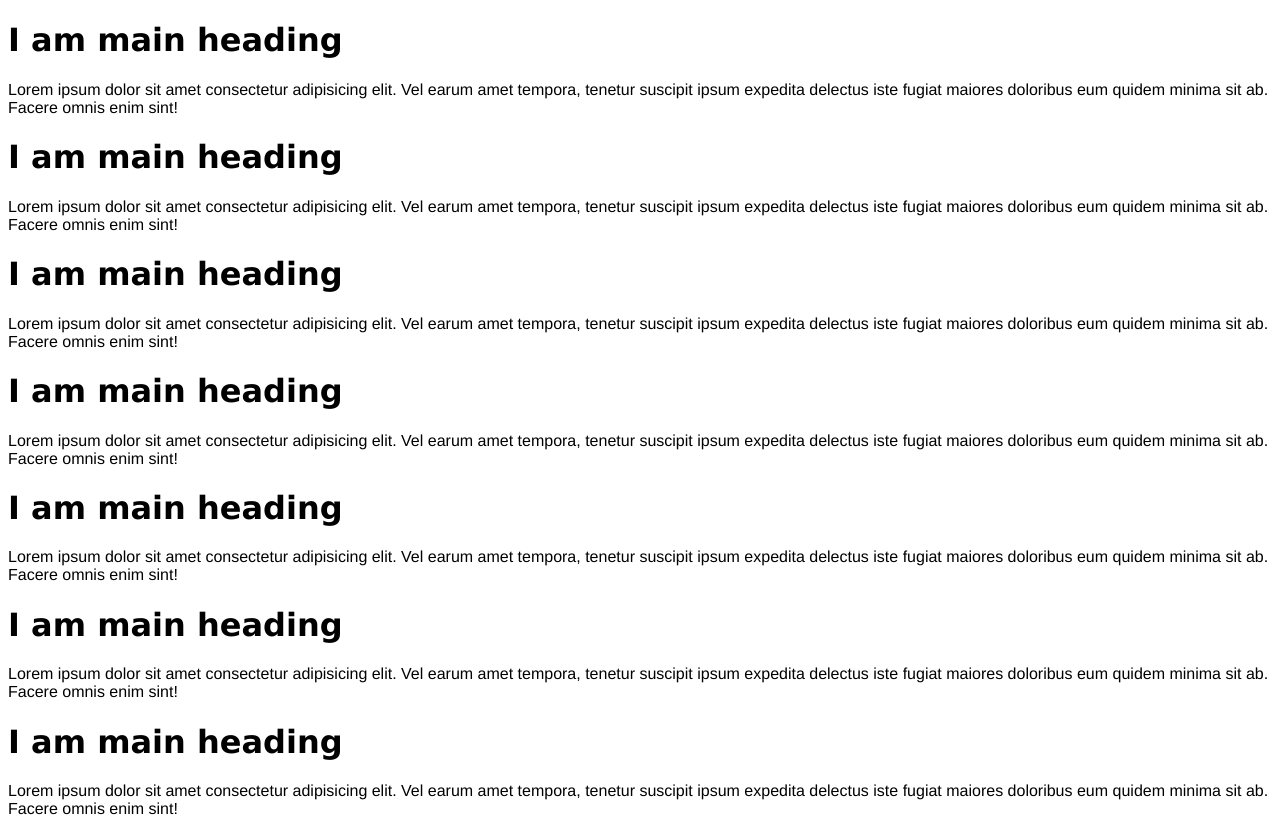
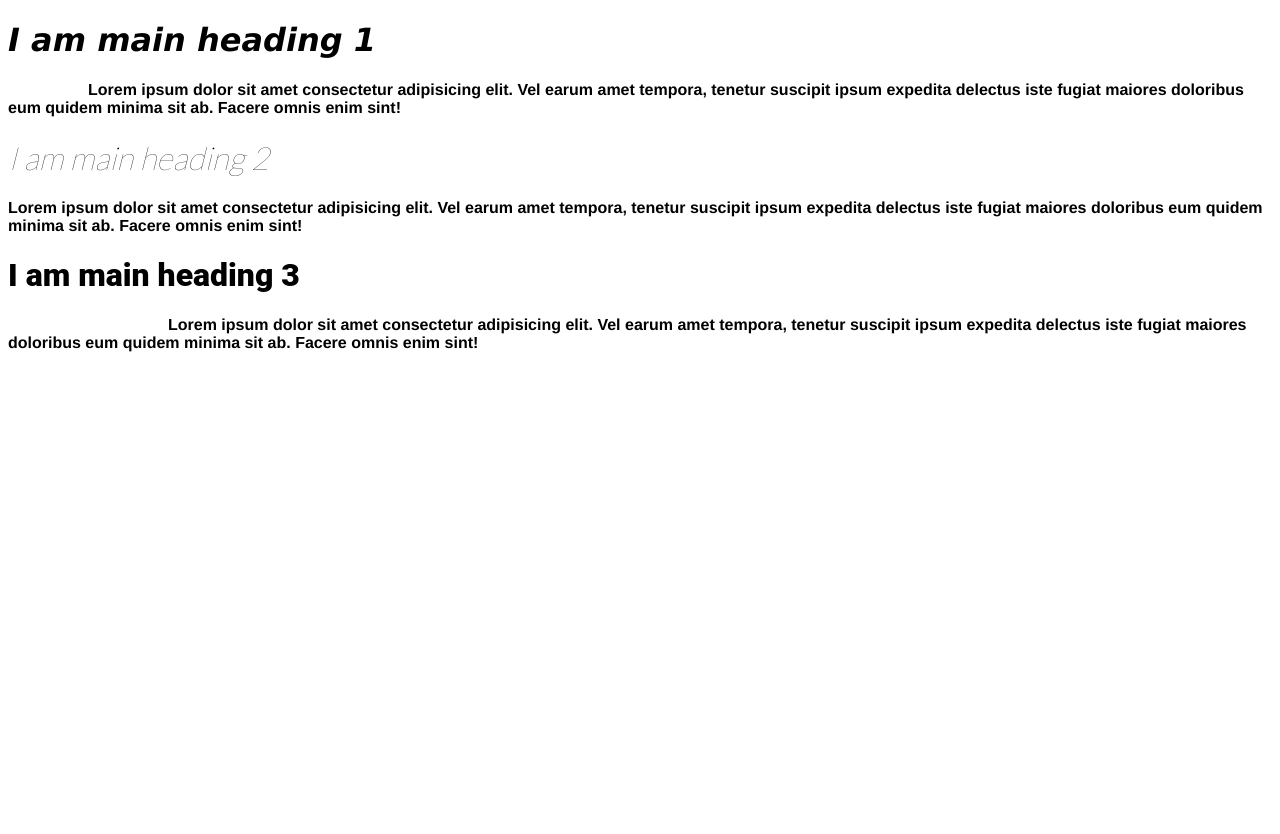
Before and after one commit to rahatechnologies/b14_CSS_typography, a plain HTML site: page index.html in a window 1280 px wide. After the commit the page ends 800 px from the top, so only its background shows below. Drawn offline with Linux system fonts and the light colour scheme.

Commit message:
Add files via upload

```diff
--- a/index.html
+++ b/index.html
@@ -7,44 +7,20 @@
     <link rel="stylesheet" href="style.css" />
   </head>
   <body>
-    <h1>I am main heading</h1>
+    <h1 id="heading1">I am main heading 1</h1>
+    <p>
+      <span>Lorem</span> ipsum dolor sit amet consectetur adipisicing elit. Vel
+      earum amet tempora, tenetur suscipit ipsum expedita delectus iste fugiat
+      maiores doloribus eum quidem minima sit ab. Facere omnis enim sint!
+    </p>
+    <h1 id="heading2">I am main heading 2</h1>
     <p>
       Lorem ipsum dolor sit amet consectetur adipisicing elit. Vel earum amet
       tempora, tenetur suscipit ipsum expedita delectus iste fugiat maiores
       doloribus eum quidem minima sit ab. Facere omnis enim sint!
     </p>
-    <h1>I am main heading</h1>
-    <p>
-      Lorem ipsum dolor sit amet consectetur adipisicing elit. Vel earum amet
-      tempora, tenetur suscipit ipsum expedita delectus iste fugiat maiores
-      doloribus eum quidem minima sit ab. Facere omnis enim sint!
-    </p>
-    <h1>I am main heading</h1>
-    <p>
-      Lorem ipsum dolor sit amet consectetur adipisicing elit. Vel earum amet
-      tempora, tenetur suscipit ipsum expedita delectus iste fugiat maiores
-      doloribus eum quidem minima sit ab. Facere omnis enim sint!
-    </p>
-    <h1>I am main heading</h1>
-    <p>
-      Lorem ipsum dolor sit amet consectetur adipisicing elit. Vel earum amet
-      tempora, tenetur suscipit ipsum expedita delectus iste fugiat maiores
-      doloribus eum quidem minima sit ab. Facere omnis enim sint!
-    </p>
-    <h1>I am main heading</h1>
-    <p>
-      Lorem ipsum dolor sit amet consectetur adipisicing elit. Vel earum amet
-      tempora, tenetur suscipit ipsum expedita delectus iste fugiat maiores
-      doloribus eum quidem minima sit ab. Facere omnis enim sint!
-    </p>
-    <h1>I am main heading</h1>
-    <p>
-      Lorem ipsum dolor sit amet consectetur adipisicing elit. Vel earum amet
-      tempora, tenetur suscipit ipsum expedita delectus iste fugiat maiores
-      doloribus eum quidem minima sit ab. Facere omnis enim sint!
-    </p>
-    <h1>I am main heading</h1>
-    <p>
+    <h1 id="heading3">I am main heading 3</h1>
+    <p id="lastpara">
       Lorem ipsum dolor sit amet consectetur adipisicing elit. Vel earum amet
       tempora, tenetur suscipit ipsum expedita delectus iste fugiat maiores
       doloribus eum quidem minima sit ab. Facere omnis enim sint!
--- a/style.css
+++ b/style.css
@@ -1,8 +1,14 @@
 /* font-family - describes the font of the element
 
 font-size - size of the fonts
+font-weight - weight means how thickness or thin characters in the text should be
 
+font-style - sets font style for a text
+
+text-align  text indent
 */
+
+@import url('https://fonts.googleapis.com/css2?family=Lato:wght@100;900&display=swap');
 
 body{
     /* font-family: Helvetica; */
@@ -12,4 +18,37 @@ body{
 h1{
     font-family: Verdana;
     font-size: 2rem;
+
+  font-style: italic;
 }
+
+#heading2{
+    font-family: 'Lato', sans-serif;
+    font-weight: 100;
+}
+
+#heading3{
+/* font-family: 'Roboto', sans-serif; */
+font-family: 'Roboto';
+font-weight: 900;
+font-style: normal;
+}
+
+
+p{
+  /* font-style: italic; */
+  font-style: normal;
+  font-weight: bolder;
+  /* text-align: right; */
+  /* text-align: center; */
+  /* text-align: justify; */
+  text-align: left;
+}
+
+span{
+    padding-left:5rem ;
+}
+
+#lastpara{
+    text-indent: 10rem;
+}
```
